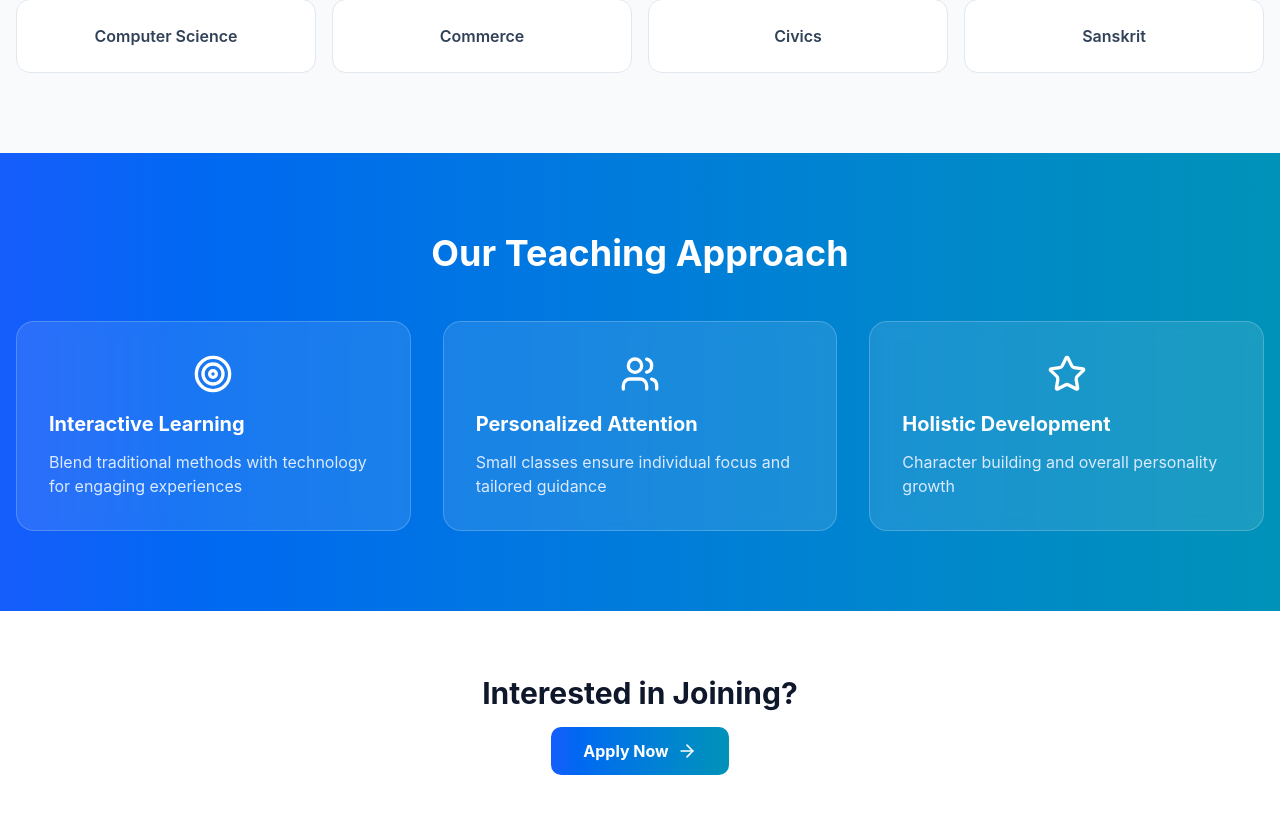
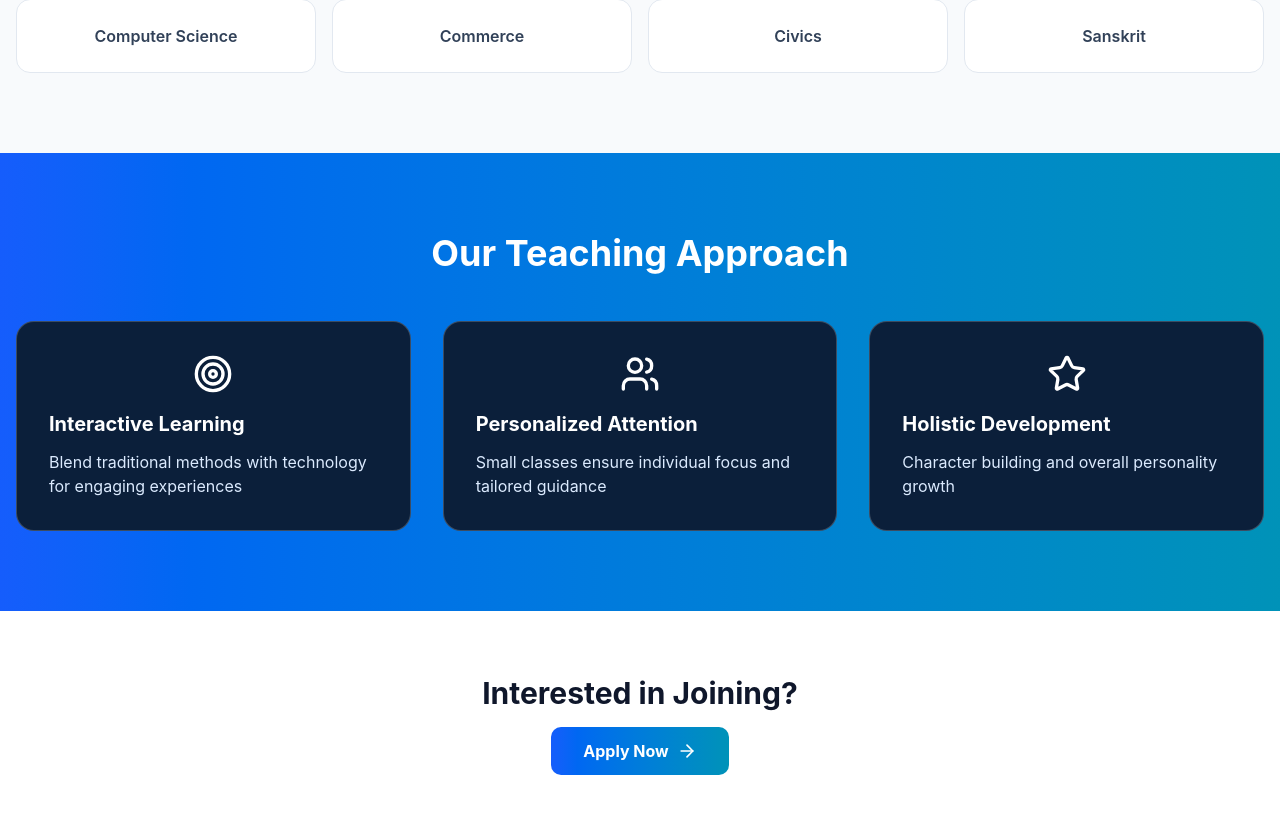
Before and after one commit to ADTECHENTERPRISESPVTLTD/Prototype---school-project, a Next.js app: page /academics in a window 1280 px wide. Shown: the part 1847-2660 px from the top of the page. Built offline with nearby package versions, Linux system fonts and the light colour scheme.

Commit message:
Fix teaching approach card visibility with #0B1F3A background

```diff
--- a/app/academics/page.tsx
+++ b/app/academics/page.tsx
@@ -125,17 +125,17 @@ export default function AcademicsPage() {
         <div className="max-w-7xl mx-auto">
           <h2 className="text-4xl font-bold mb-12 text-center">Our Teaching Approach</h2>
           <div className="grid grid-cols-1 md:grid-cols-3 gap-8">
-            <div className="bg-white/10 backdrop-blur-sm border border-white/20 p-8 rounded-2xl hover:bg-white/20 transition-all">
+<div className="bg-[#0B1F3A] border border-white/20 p-8 rounded-2xl hover:bg-[#0B1F3A]/90 transition-all">
 <div className="mb-4 flex justify-center"><Target size={40} className="text-white" /></div>
               <h3 className="text-xl font-bold mb-3">Interactive Learning</h3>
               <p className="text-blue-100">Blend traditional methods with technology for engaging experiences</p>
             </div>
-            <div className="bg-white/10 backdrop-blur-sm border border-white/20 p-8 rounded-2xl hover:bg-white/20 transition-all">
+<div className="bg-[#0B1F3A] border border-white/20 p-8 rounded-2xl hover:bg-[#0B1F3A]/90 transition-all">
 <div className="mb-4 flex justify-center"><Users size={40} className="text-white" /></div>
               <h3 className="text-xl font-bold mb-3">Personalized Attention</h3>
               <p className="text-blue-100">Small classes ensure individual focus and tailored guidance</p>
             </div>
-            <div className="bg-white/10 backdrop-blur-sm border border-white/20 p-8 rounded-2xl hover:bg-white/20 transition-all">
+<div className="bg-[#0B1F3A] border border-white/20 p-8 rounded-2xl hover:bg-[#0B1F3A]/90 transition-all">
 <div className="mb-4 flex justify-center"><Star size={40} className="text-white" /></div>
               <h3 className="text-xl font-bold mb-3">Holistic Development</h3>
               <p className="text-blue-100">Character building and overall personality growth</p>
```
